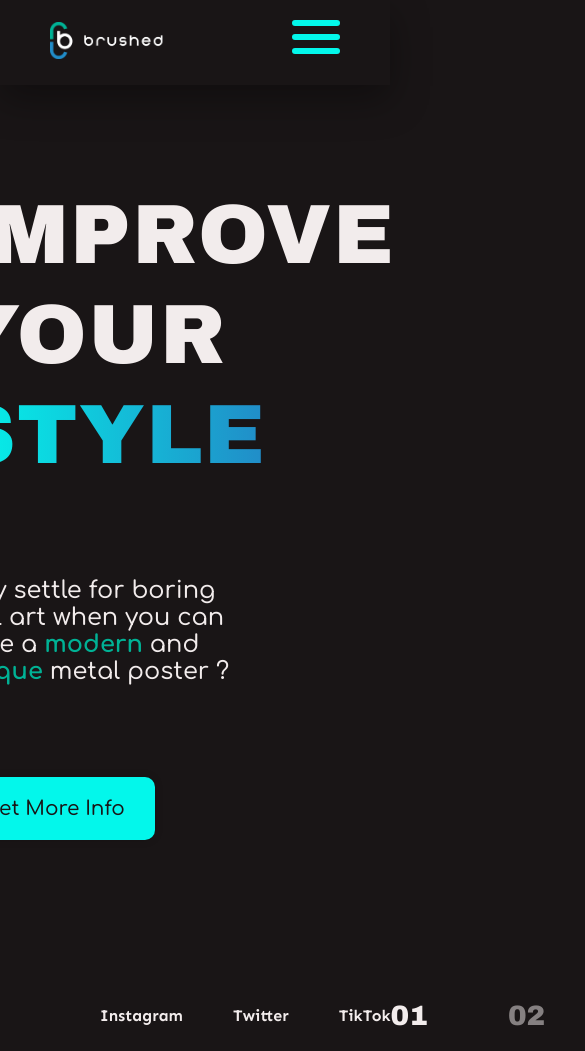
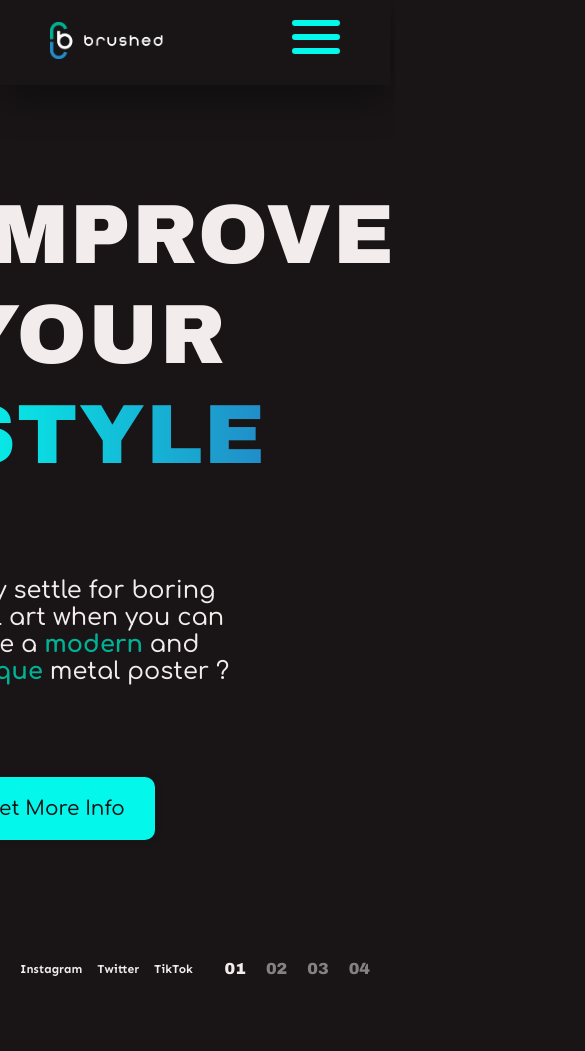
Before and after one commit to BapL49/example-site-web-avec-NextJS, a Next.js app: page / in a window 390 px wide. Shown: the top 1051 px of the page, 585 px wide, since content can reach past the window. After the commit the page ends 997 px from the top, so only its background shows below. Built offline with nearby package versions, Linux system fonts and the light colour scheme.

Commit message:
fin responsive footer

```diff
--- a/styles/footer.module.css
+++ b/styles/footer.module.css
@@ -3,10 +3,14 @@
 #footer {
     display: flex;
     flex-direction: row;
+    flex-wrap: wrap;
     justify-content: space-between;
+
     padding: 60px 100px;
+    padding-bottom: 20px;
 
-    padding-bottom: 20px;
+    max-width: 100%;
+
 }
 
 
@@ -36,6 +40,7 @@
     gap: 80px;
 }
 
+
 .link_page_not_active {
     color: var(--white-op-50);
     text-align: center;
@@ -49,3 +54,134 @@
     font-size: 28px;
     font-family: var(--font-archivo-black);
 }
+
+
+
+@media screen and (max-width: 1169px) {
+
+    #footer {
+        padding: 40px 80px;
+
+    }
+
+    #div_social_network {
+        gap: 40px;
+    }
+
+    #nav_bottom {
+        gap: 60px;
+    }
+
+    .link_page_not_active, .link_page_active {
+
+        font-size: 24px;
+
+    }
+
+}
+
+
+@media screen and (max-width: 897px) {
+
+    #footer {
+        padding: 40px 60px;
+
+    }
+
+    #div_social_network {
+        gap: 30px;
+    }
+
+
+
+    #nav_bottom {
+        gap: 50px;
+    }
+
+
+}
+
+
+@media screen and (max-width: 751px) {
+
+    #footer {
+        padding: 40px 40px;
+
+    }
+
+    #div_social_network {
+        gap: 20px;
+    }
+
+    .link_social_network {
+
+        font-size: 12px;
+
+    }
+
+
+    #nav_bottom {
+        gap: 35px;
+    }
+
+    .link_page_not_active, .link_page_active {
+
+        font-size: 20px;
+
+    }
+
+
+}
+
+@media screen and (max-width: 539px) {
+
+    #footer {
+        padding: 20px 20px;
+
+    }
+
+    #div_social_network {
+        gap: 15px;
+    }
+
+
+
+    #nav_bottom {
+        gap: 20px;
+    }
+
+    .link_page_not_active, .link_page_active {
+
+        font-size: 16px;
+
+    }
+
+
+}
+
+@media screen and (max-width: 389px) {
+
+    #footer {
+        padding: 20px 10px;
+        justify-content: space-around;
+
+    }
+
+    #div_social_network {
+        gap: 10px;
+    }
+
+
+
+    #nav_bottom {
+        gap: 10px;
+    }
+
+    .link_page_not_active, .link_page_active {
+
+        font-size: 16px;
+
+    }
+
+
+}
```
